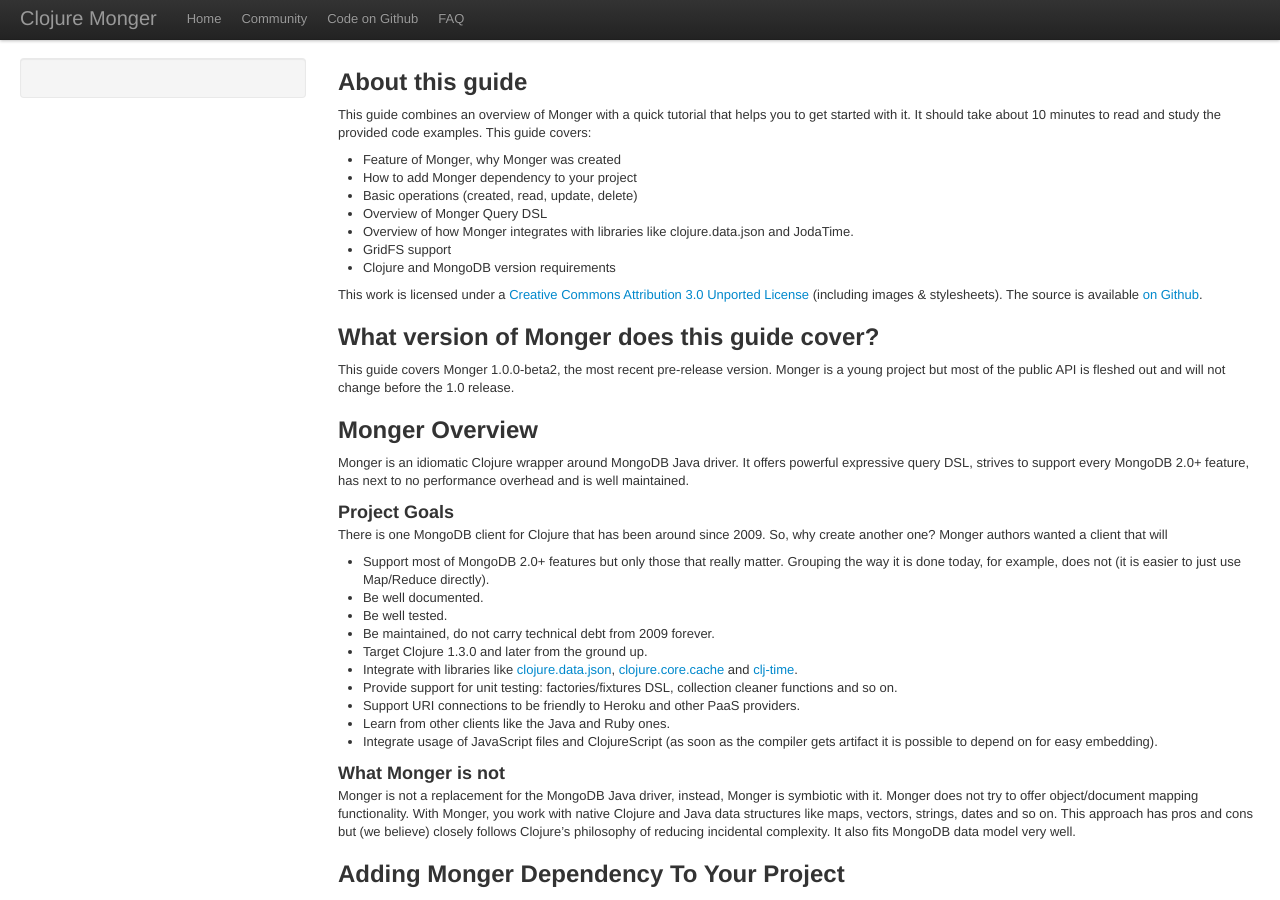
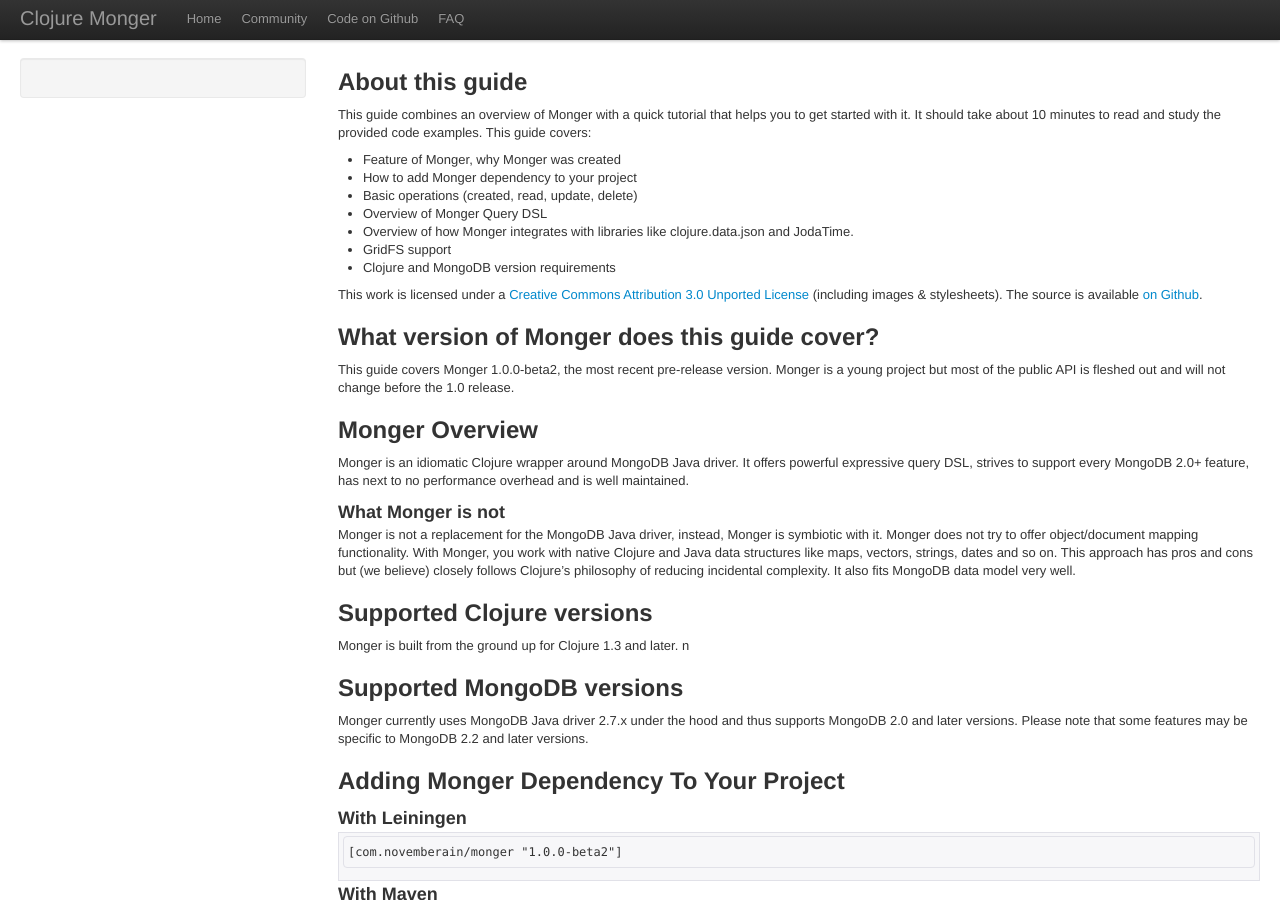
Before and after one commit to clojurewerkz/monger.docs, a Jekyll site: the page built from articles/getting_started.md, in a window 1280 px wide and 900 px high. Built offline with Jekyll 4.4.1, drawn with Linux system fonts in a browser that asks for light colours; some web fonts are replaced; some of the changed text lies outside the part shown.

Commit message:
Restore remaining code examples

```diff
--- a/articles/getting_started.md
+++ b/articles/getting_started.md
@@ -29,22 +29,6 @@
 Monger is an idiomatic Clojure wrapper around MongoDB Java driver. It offers powerful expressive query DSL, strives to support
 every MongoDB 2.0+ feature, has next to no performance overhead and is well maintained.
 
-### Project Goals
-
-There is one MongoDB client for Clojure that has been around since 2009. So, why create another one? Monger authors
-wanted a client that will
-
- * Support most of MongoDB 2.0+ features but only those that really matter. Grouping the way it is done today, for example, does not (it is easier to just use Map/Reduce directly).
- * Be well documented.
- * Be well tested.
- * Be maintained, do not carry technical debt from 2009 forever.
- * Target Clojure 1.3.0 and later from the ground up.
- * Integrate with libraries like [clojure.data.json](https://github.com/clojure/data.json), [clojure.core.cache](https://github.com/clojure/core.cache) and [clj-time](https://github.com/seancorfield/clj-time).
- * Provide support for unit testing: factories/fixtures DSL, collection cleaner functions and so on.
- * Support URI connections to be friendly to Heroku and other PaaS providers.
- * Learn from other clients like the Java and Ruby ones.
- * Integrate usage of JavaScript files and ClojureScript (as soon as the compiler gets artifact it is possible to depend on for easy embedding).
-
 
 ### What Monger is not
 
@@ -52,6 +36,17 @@
 object/document mapping functionality. With Monger, you work with native Clojure and Java data structures like maps,
 vectors, strings, dates and so on. This approach has pros and cons but (we believe) closely follows Clojure's philosophy of
 reducing incidental complexity. It also fits MongoDB data model very well.
+
+
+## Supported Clojure versions
+
+Monger is built from the ground up for Clojure 1.3 and later. n
+
+
+## Supported MongoDB versions
+
+Monger currently uses MongoDB Java driver 2.7.x under the hood and thus supports MongoDB 2.0 and later versions. Please note that some
+features may be specific to MongoDB 2.2 and later versions.
 
 
 ## Adding Monger Dependency To Your Project
@@ -122,20 +117,21 @@
 
 For example, `monger.collection/find` returns a `DBCursor`:
 
-{% gist 0 %}
+{% gist d9c31fe7108941b3b94a %}
 
 
 `monger.collection/find-map-by-id` finds one document by `ObjectId` and automatically converts it to a Clojure map
 before returning:
 
-{% gist 0 %}
+{% gist 976c79a1ba8eaac491b2 %}
 
 ### Using query DSL
 
 For cases when it is necessary to combine sorting, limiting or offseting results, pagination and even more advanced features
 like cursor snapshotting or manual index hinting, Monger provides a very powerful query DSL. Here is what it looks like:
 
-{% gist 0 %}
+{% gist b52c7ae2312c8c6b64ee %}
+
 
 ## How to Update Documents with Monger
 
@@ -156,11 +152,6 @@
 {% gist 44e3cdae129deeea7512 %}
 
 
-## Monger Query DSL
-
-TBD
-
-
 ## Integration With Other Libraries
 
 Monger heavily relies on relatively recent Clojure features like protocols to integrate with libraries like
@@ -176,8 +167,6 @@
 TBD
 
 
-## Clojure and MongoDB Version Requirements
+## What to Read Next
 
-Monger is built from the ground up for Clojure 1.3 and later. It currently uses MongoDB Java driver 2.7.x under
-the hood and thus supports MongoDB 2.0 and later versions. Please note that some features may be specific to MongoDB 2.2 and
-later versions.
+TBD
```
